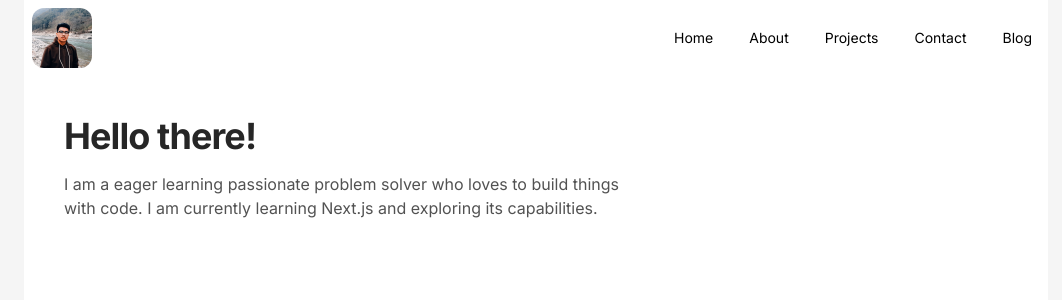
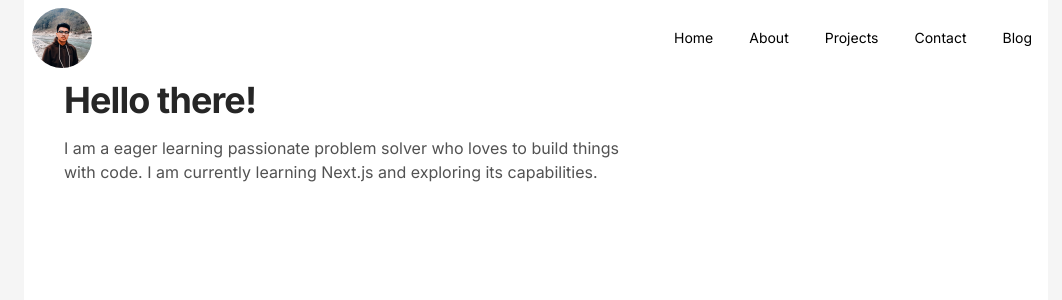
Before and after one commit to SSworup77/sworup-shrestha-portfolio, a Next.js app: page / in a window 1280 px wide. Shown: the top 300 px of the page, without its empty margins (104-1166 px from the left). Built offline with nearby package versions, Linux system fonts and the light colour scheme.

Commit message:
fixed navbar animation issue

```diff
--- a/app/components/navbar/Navbar.tsx
+++ b/app/components/navbar/Navbar.tsx
@@ -15,18 +15,34 @@ const Navbar = () => {
 	];
 	const [hovered, setHovered] = useState<number | null>(null);
 	const { scrollY } = useScroll();
-    useMotionValueEvent(scrollY, "change", (latest) => {
-        console.log("Scroll position:", latest);
-    })
+	const [scrolled, setscrolled] = useState<boolean>(false);
+	useMotionValueEvent(scrollY, "change", (latest) => {
+		if (latest > 20) {
+			setscrolled(true);
+		} else {
+			setscrolled(false);
+		}
+	});
 	return (
 		<Container>
-			<motion.nav className="flex items-center justify-between p-2">
+			<motion.nav
+				animate={{
+					boxShadow: scrolled ? "var(--shadow-aceternity)" : "none",
+					width:scrolled?"50%":"100%",
+					y:scrolled?10:0,
+				}}
+				transition={{
+					duration: 0.3,
+					ease:"easeInOut",
+				 }}
+				className="flex fixed inset-x-0 top-0 max-w-5xl mx-auto items-center rounded-full justify-between p-2"
+			>
 				<Image
 					src="/profile.jpg"
 					height={100}
 					width={100}
 					alt="Profile"
-					className="rounded-xl h-15 w-15"
+					className="rounded-full h-15 w-15"
 				/>
 				<div className="flex items-center gap-5">
 					{navItems.map((item, idx) => (
--- a/app/page.tsx
+++ b/app/page.tsx
@@ -4,8 +4,8 @@ import Container from "./components/container";
 export default function Home() {
 	return (
 		<div className="flex min-h-screen items-start justify-start">
-			<Container className="min-h-screen p-4 md:p-10">
-				<h1 className="font-bold tracking-tight text-2xl md:text-4xl text-primary">Hello there!</h1>
+			<Container className="min-h-[200vh] p-4 md:p-10">
+				<h1 className="font-bold tracking-tight text-2xl md:text-4xl mt-10 text-primary">Hello there!</h1>
 				<p className="text-secondary text-sm md:text-base pt-4 max-w-xl">
 					I am a eager learning passionate problem solver who loves to build
 					things with code. I am currently learning Next.js and exploring its
```
